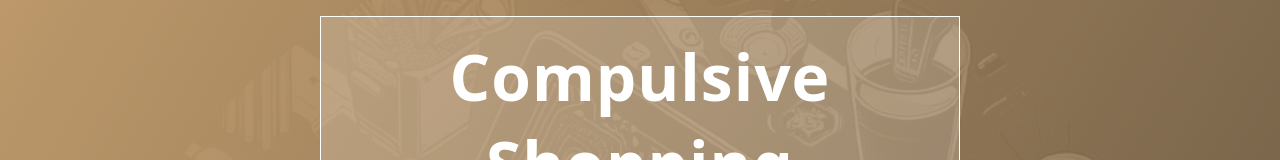
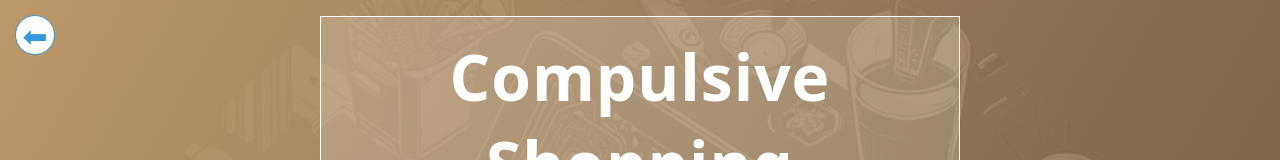
Before and after one commit to nck974/nichoko, an Angular app: page /projects/1 in a window 1280 px wide. Shown: the top 160 px of the page. Built offline with nearby package versions, Linux system fonts and the light colour scheme.

Commit message:
Create a back button to return to the home page

```diff
--- /dev/null
+++ b/src/app/shared/components/go-back-button/go-back-button.component.html
@@ -0,0 +1 @@
+<a class="return show-cursor" title="Go back" (click)="onGoBack()"></a>
--- /dev/null
+++ b/src/app/shared/components/go-back-button/go-back-button.component.scss
@@ -0,0 +1,22 @@
+// Go back button
+.return {
+    display: flex;
+    align-items: center;
+    justify-content: center;
+    position: fixed;
+    top: 0;
+    left: 0;
+    z-index: 100;
+    margin: 15px;
+    font-size: 30px;
+    color: #3498db;
+    background-color: #ffff;
+    border: solid 1px #3498db;
+    border-radius: 50%;
+    width: 40px;
+    height: 40px;
+}
+
+.return::before {
+    content: '\2B05';
+}
--- /dev/null
+++ b/src/app/shared/components/go-back-button/go-back-button.component.ts
@@ -0,0 +1,20 @@
+import { Component } from '@angular/core';
+import { Location } from '@angular/common';
+
+@Component({
+  selector: 'app-go-back-button',
+  standalone: true,
+  imports: [],
+  templateUrl: './go-back-button.component.html',
+  styleUrl: './go-back-button.component.scss'
+})
+export class GoBackButtonComponent {
+
+
+  constructor(private location: Location) { }
+
+  onGoBack(): void {
+    this.location.back();
+  }
+
+}
--- a/src/app/sites/projects/projects.component.html
+++ b/src/app/sites/projects/projects.component.html
@@ -1,4 +1,6 @@
 <div id="wrapper" class="full-screen-background bg-3">
+
+    <app-go-back-button></app-go-back-button>
 
     @if(backgroundImageUrl){
     <img #backgroundImage class="background-image show"
@@ -20,7 +22,8 @@
             @if( item.images){
             <div class="project-image-wrapper">
                 @for(image of item.images; track image; let index = $index){
-                <img class="project-image solid-border show-cursor" [src]="image"
+                <img class="project-image solid-border show-cursor"
+                    [src]="image"
                     alt="Project Image {{index}}"
                     (click)="showImage(image)">
                 }
@@ -71,6 +74,7 @@
 <!-- Full screen image -->
 @if(selectedImage){
 <div class="full-size-image-overlay" (click)="hideImage()">
-    <img class="solid-border show-cursor" [src]="selectedImage" alt="Full Size Image">
+    <img class="solid-border show-cursor" [src]="selectedImage"
+        alt="Full Size Image">
 </div>
 }
```
Also changed, not shown: src/app/sites/projects/projects.component.ts (+5 -4 lines), 1 other file (tests, documents, lock files or other folders).
